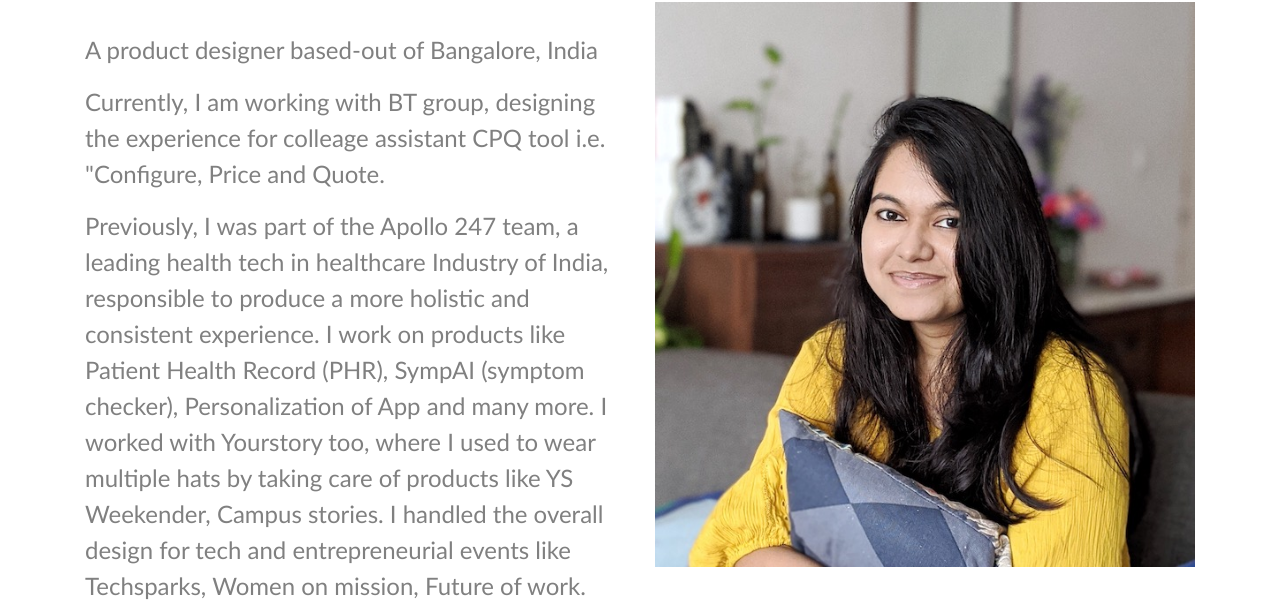
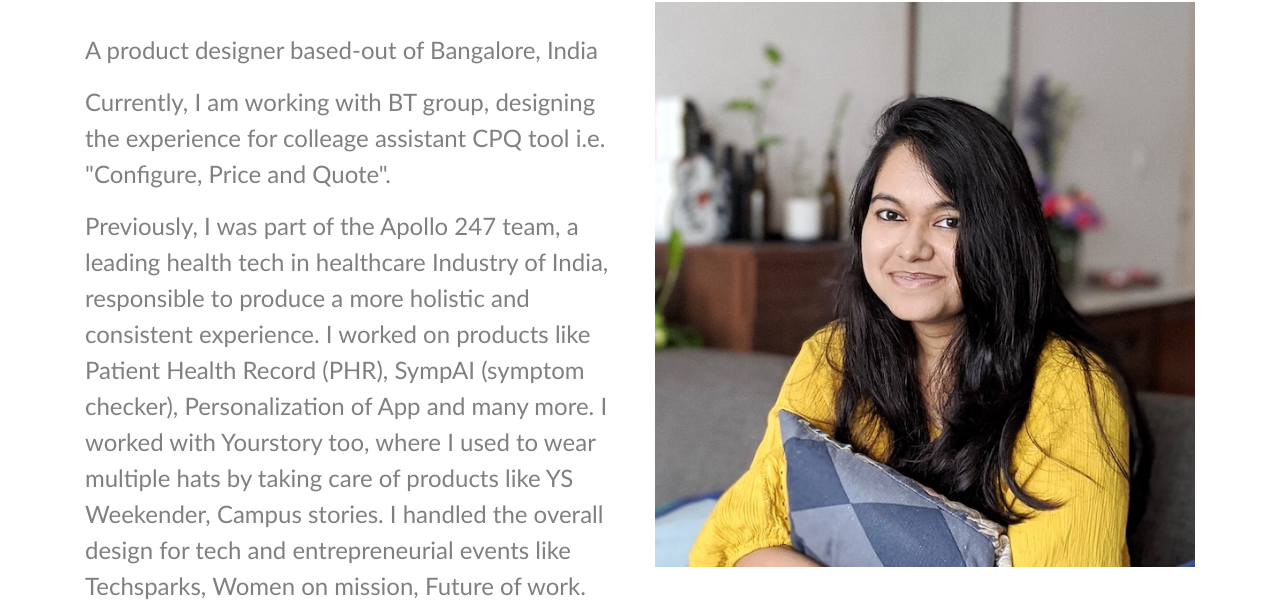
Before and after one commit to anishatulika/anishatulika.github.io, a plain HTML site: page about.html in a window 1280 px wide. Shown: the part 346-952 px from the top of the page. Drawn offline with nearby package versions, Linux system fonts and the light colour scheme.

Commit message:
Update about.html

```diff
--- a/about.html
+++ b/about.html
@@ -71,10 +71,10 @@
               A product designer based-out of Bangalore, India
             </p>
             <p>
-              Currently, I am working with BT group, designing the experience for colleage assistant CPQ tool i.e. "Configure, Price and Quote.
+              Currently, I am working with BT group, designing the experience for colleage assistant CPQ tool i.e. "Configure, Price and Quote".
             </p>
             <p>
-              Previously, I was part of the Apollo 247 team, a leading health tech in healthcare Industry of India, responsible to produce a more holistic and consistent experience. I work on products like Patient Health Record (PHR), SympAI (symptom checker), Personalization of App and many more. I worked with Yourstory too, where I used to wear multiple hats by taking care of products like YS Weekender, Campus stories. I handled the overall design for tech and entrepreneurial events like Techsparks, Women on mission, Future of work.
+              Previously, I was part of the Apollo 247 team, a leading health tech in healthcare Industry of India, responsible to produce a more holistic and consistent experience. I worked on products like Patient Health Record (PHR), SympAI (symptom checker), Personalization of App and many more. I worked with Yourstory too, where I used to wear multiple hats by taking care of products like YS Weekender, Campus stories. I handled the overall design for tech and entrepreneurial events like Techsparks, Women on mission, Future of work.
             </p>
             <p>
               When I’m not making things, you can find me travelling, binge-watching or taking out the creative side of me by doing painting, cooking.
```
